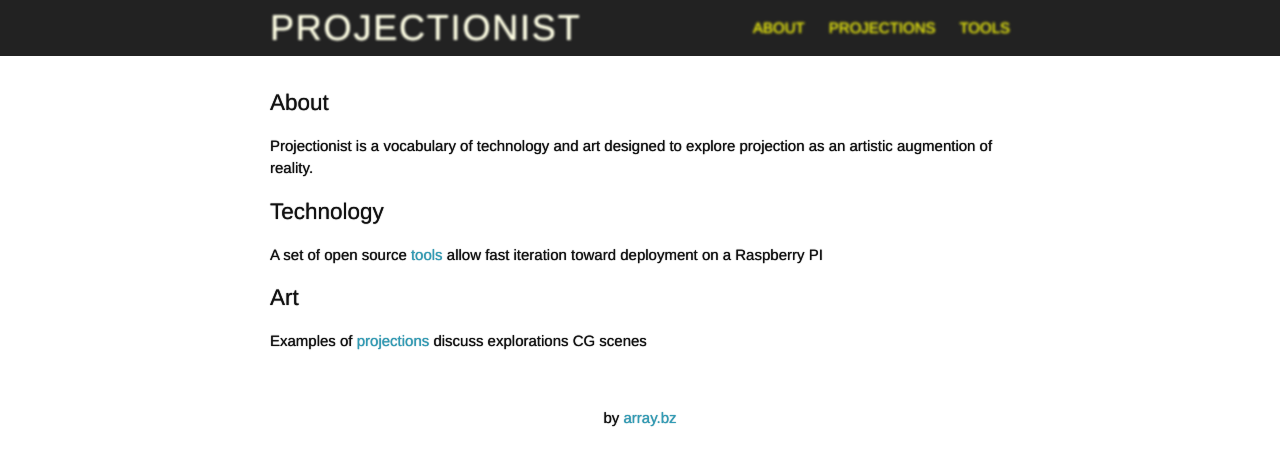
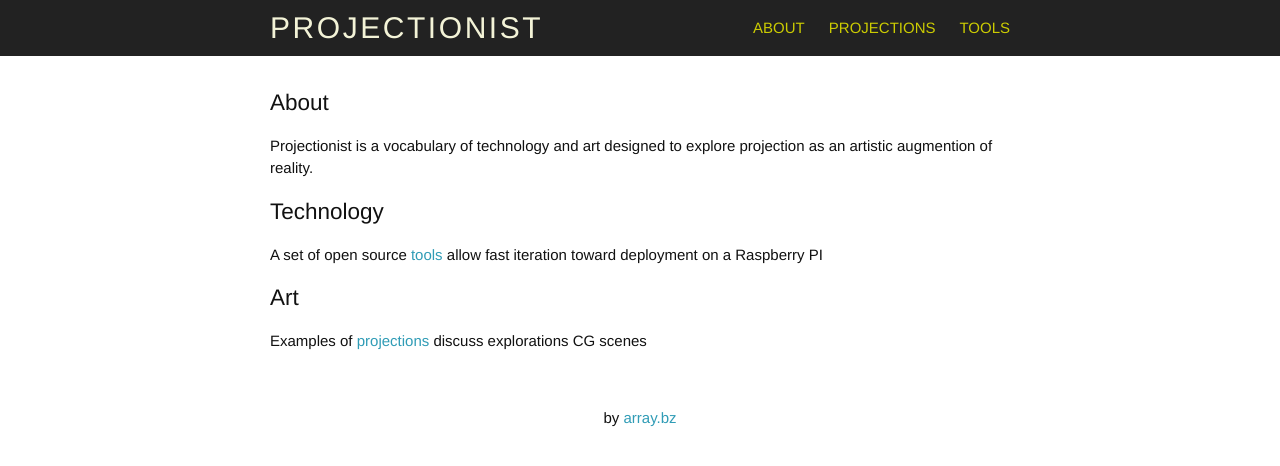
Before and after one commit to projectionist/projectionist.github.io, a Jekyll site: the page built from about.html, in a window 1280 px wide. Shown: the top 466 px of the page. Built offline with Jekyll 4.4.1, drawn with Linux system fonts in a browser that asks for light colours; nearby versions of some CDN libraries; Markdown is read by kramdown in place of the engine named in the settings.

Commit message:
remove shadow on reading pages

```diff
--- a/_sass/_base.scss
+++ b/_sass/_base.scss
@@ -16,7 +16,6 @@ dl, dd, ol, ul, figure {
 body {
     font: $base-font-weight #{$base-font-size}/#{$base-line-height} $base-font-family;
     color: $text-color;
-    text-shadow: 0 0 1px $text-color;
     background-color: $background-color;
     -webkit-text-size-adjust: 100%;
     -webkit-font-feature-settings: "kern" 1;
@@ -106,7 +105,6 @@ h1, h2, h3, h4, h5, h6 {
  */
 a {
     color: $link-color;
-    text-shadow: 0 0 1px darken($link-color, 10%);
     text-decoration: none;
 
     &:hover {
--- a/_sass/_layout.scss
+++ b/_sass/_layout.scss
@@ -9,41 +9,26 @@
     // Positioning context for the mobile navigation icon
     position: relative;
 
-    a {
-      @include blur(1px);
-      &:hover {
-        @include blur(0px);
-      }
-    }
-
     nav a {
       color: darken($branded-link-color, 20%);
-      text-shadow: 0 0 2px $branded-link-color;
 
 
       &:hover {
         color: $branded-link-color;
-        text-shadow: 0 0 2px $branded-link-color;
       }
     }
 }
 
 a.site-title {
-    font-size: 36px;
+    font-size: 30px;
     line-height: 56px;
     margin-bottom: 0;
     float: left;
     text-transform: uppercase;
-    letter-spacing: 0.05em;
-    font-weight: 400;
+    letter-spacing: 0.085em;
+    font-weight: 300;
 
     color: $title-color;
-    text-shadow: 0 0 1px white;
-
-    &:hover {
-      color: $title-color;
-      @include blur(1px);
-    }
 }
 
 .site-nav {
--- a/_sass/_projectionist.scss
+++ b/_sass/_projectionist.scss
@@ -60,7 +60,6 @@ body.landing {
     &:hover {
       color: darken($branded-link-color, 20%);
       text-shadow: 0 1px 2px $branded-link-color;
-      @include blur(0px);
     }
   }
 
@@ -85,6 +84,7 @@ body.landing {
       margin: 0;
       margin-top: 120px;
       padding: 0;
+      letter-spacing: 0.05em;
 
       font-size: 80px;
       line-height: 80px;
```
